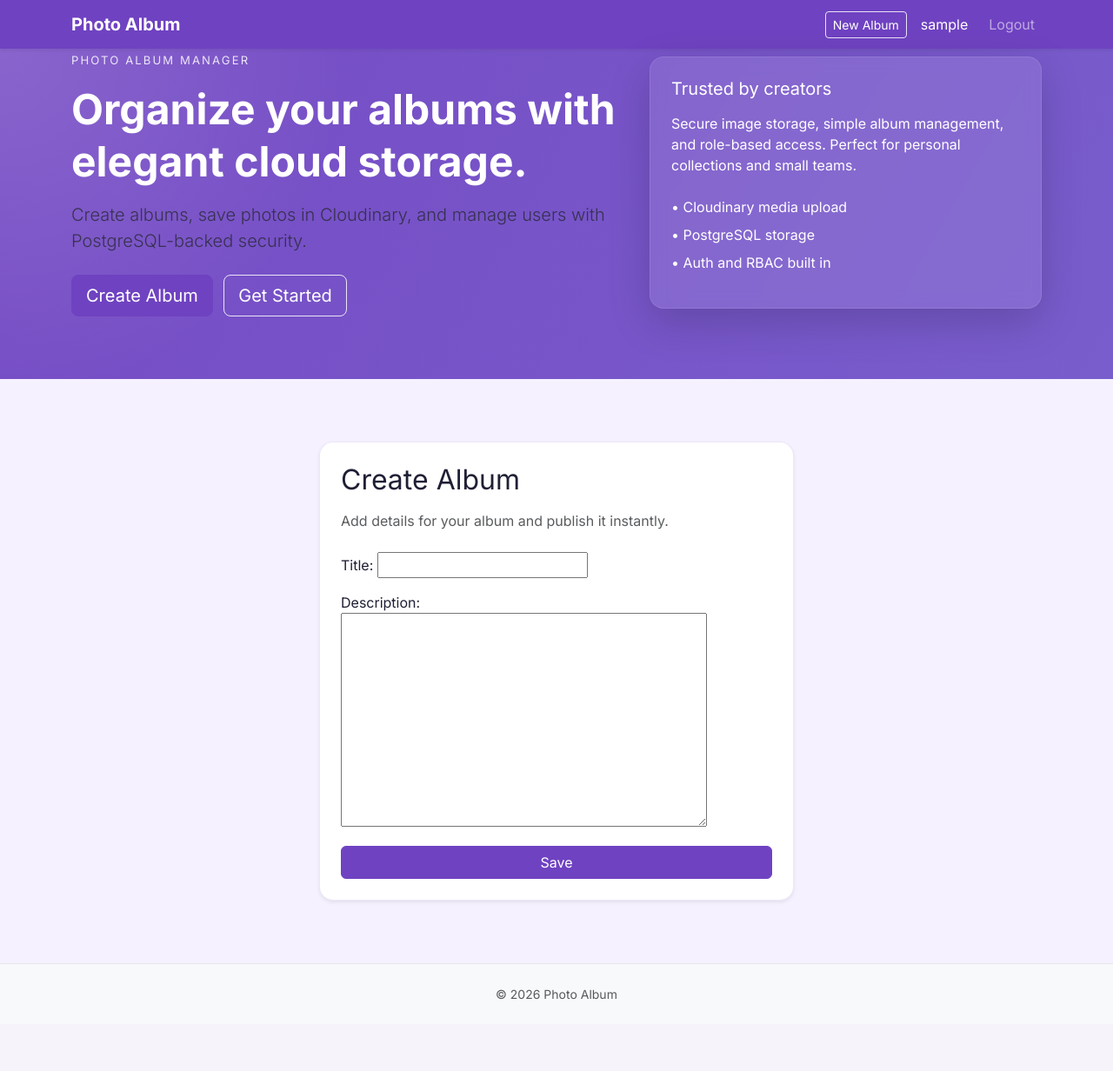
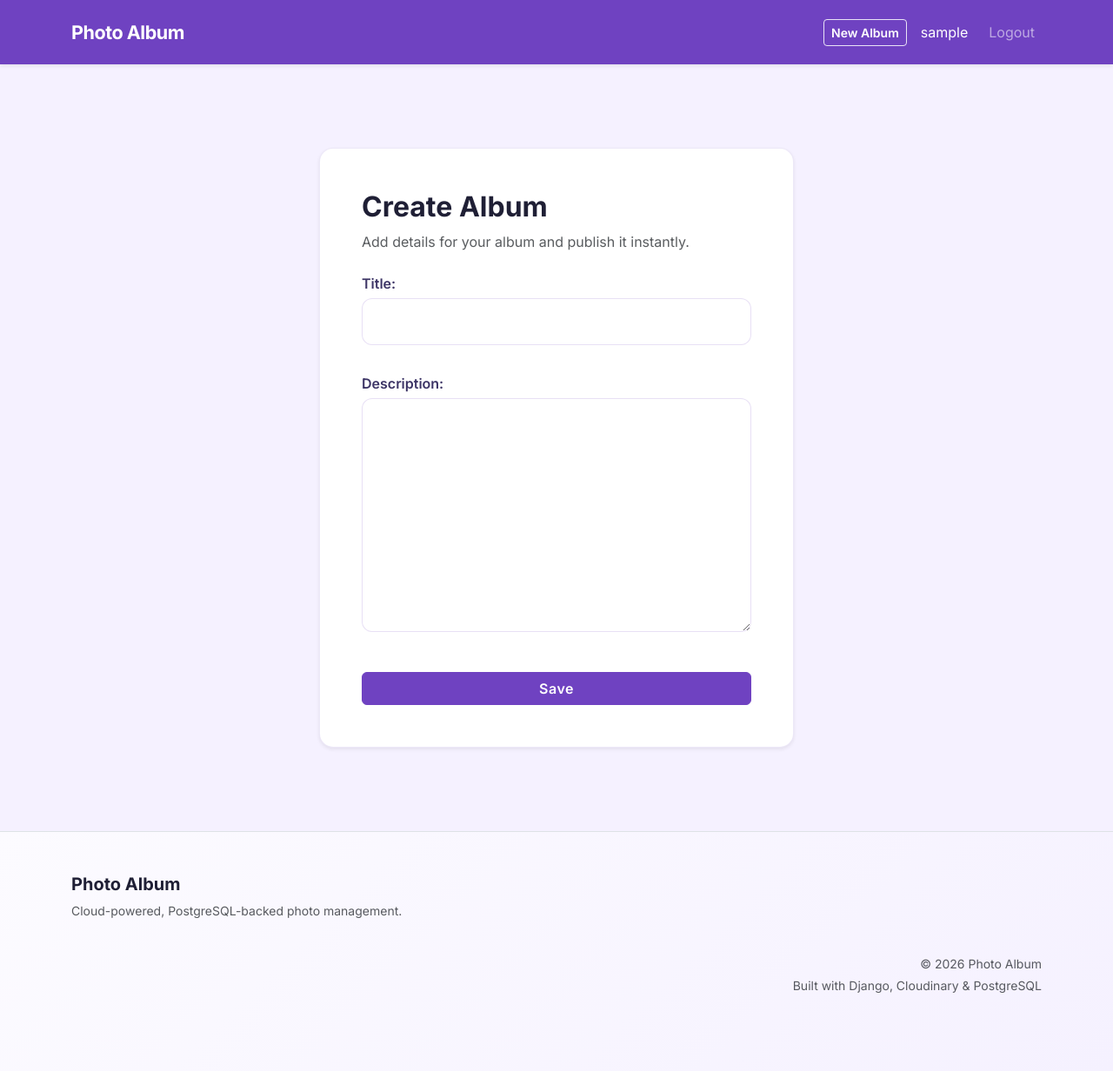
Before and after one commit to ivypenaranda-bit/Album-Repo, a Django app: page /albums/create/ in a window 1280 px wide. Shown: the whole page at 87% size. Before the commit the page ends 1150 px from the top, so only its background shows below. Run offline with Django 4.2, Linux system fonts and the light colour scheme; the visitor is signed in with stand-in values (Sample User, id 1).

Commit message:
fix login page again and again

```diff
--- a/static/css/styles.css
+++ b/static/css/styles.css
@@ -3,31 +3,51 @@ html{scroll-behavior:smooth}
 body{margin:0; font-family: 'Inter', system-ui, -apple-system, 'Segoe UI', Roboto, 'Helvetica Neue', Arial, sans-serif; background:#f5f1ff; color:var(--text)}
 .bg-violet{background-color:var(--violet)!important}
 
-.hero{background: radial-gradient(circle at top left, rgba(255,255,255,0.14), transparent 30%), linear-gradient(120deg, rgba(111,66,193,0.95), rgba(107,77,199,0.9)); min-height:380px;}
-.hero-card{background:rgba(255,255,255,0.12); backdrop-filter: blur(8px);}
-.eyebrow{font-size:.82rem; letter-spacing:.16em; color:rgba(255,255,255,.85);}
+.hero{background: radial-gradient(circle at top left, rgba(255,255,255,0.14), transparent 30%), linear-gradient(120deg, rgba(111,66,193,0.95), rgba(107,77,199,0.9)); min-height:420px; padding:5rem 0;}
+.hero h1{font-size:3.5rem; line-height:1.15; font-weight:800; margin-bottom:1rem;}
+.hero .lead{font-size:1.2rem; opacity:0.95;}
+.hero-card{background:rgba(255,255,255,0.12); backdrop-filter: blur(8px); border-radius:20px;}
+.eyebrow{font-size:.82rem; letter-spacing:.16em; color:rgba(255,255,255,.85); font-weight:600;}
 
-.page-header h2{font-size:2rem;}
-.feature-card{background:#fff; border:1px solid rgba(111,66,193,.12);}
-.feature-card h6{margin-bottom:.75rem; color:var(--violet);}
+.page-header{margin-bottom:3rem;}
+.page-header h2{font-size:2.2rem; font-weight:700; margin-bottom:0.5rem;}
+.page-header p{font-size:1.1rem; opacity:0.8;}
+.feature-card{background:#fff; border:1px solid rgba(111,66,193,.12); border-radius:16px; transition:transform .2s ease, box-shadow .2s ease;}
+.feature-card:hover{transform:translateY(-4px); box-shadow:0 12px 28px rgba(111,66,193,.12);}
+.feature-card h6{margin-bottom:0.75rem; color:var(--violet); font-weight:700; font-size:1.05rem;}
 
-.card{border:0; border-radius:18px; overflow:hidden; background:#fff}
-.album-card{transition:transform .18s ease, box-shadow .18s ease}
-.album-card:hover{transform:translateY(-6px); box-shadow:0 18px 34px rgba(79,61,110,0.12)}
-.card-img-top{object-fit:cover;height:220px}
-.card-body{padding:1.4rem}
+.card{border:0; border-radius:18px; overflow:hidden; background:#fff; box-shadow:0 4px 16px rgba(0,0,0,0.05);}
+.album-card{transition:transform .18s ease, box-shadow .18s ease; cursor:pointer;}
+.album-card:hover{transform:translateY(-8px); box-shadow:0 20px 40px rgba(79,61,110,0.15);}
+.card-img-top{object-fit:cover;height:240px;}
+.card-body{padding:1.5rem;}
+.card-title{font-weight:700; color:var(--text);}
+.card-text{line-height:1.6;}
 
-.btn-primary{background:var(--violet); border-color:var(--violet)}
-.btn-primary:hover{background:var(--violet-600); border-color:var(--violet-600)}
-.btn-outline-light{border-color:rgba(255,255,255,.85); color:#fff}
-.btn-outline-light:hover{background:rgba(255,255,255,.08);}
+.btn-primary{background:var(--violet); border-color:var(--violet); font-weight:600; letter-spacing:0.5px;}
+.btn-primary:hover{background:var(--violet-600); border-color:var(--violet-600); transform:translateY(-2px); box-shadow:0 8px 20px rgba(111,66,193,0.25);}
+.btn-outline-light{border-color:rgba(255,255,255,.85); color:#fff; font-weight:600;}
+.btn-outline-light:hover{background:rgba(255,255,255,.12); border-color:#fff;}
+.btn-link{color:var(--violet); font-weight:600; text-decoration:none;}
+.btn-link:hover{text-decoration:underline;}
+.btn-outline-secondary{border-color:#d1d3d5; color:#6c757d;}
+.btn-outline-secondary:hover{background:#f8f9fa; border-color:#adb5bd;}
+.btn-outline-danger{border-color:#f8a9ae; color:#dc3545;}
+.btn-outline-danger:hover{background:rgba(220,53,69,.1); border-color:#f47074;}
+.btn-danger{background:#dc3545; border-color:#dc3545;}
+.btn-danger:hover{background:#c82333; border-color:#bd2130;}
 
-.photo-grid{display:grid; grid-template-columns: repeat(auto-fill,minmax(240px,1fr)); gap:1.25rem}
-.photo-card{border-radius:16px; overflow:hidden; background:#fff;}
-.photo-card img{width:100%; height:220px; object-fit:cover; display:block}
 
-.form-card, .auth-card{background:#fff; border:1px solid rgba(111,66,193,.12);}
+.photo-grid{display:grid; grid-template-columns: repeat(auto-fill,minmax(260px,1fr)); gap:1.5rem; margin-top:2rem;}
+.photo-card{border-radius:16px; overflow:hidden; background:#fff; box-shadow:0 4px 16px rgba(0,0,0,0.05); transition:transform .2s ease, box-shadow .2s ease;}
+.photo-card:hover{transform:translateY(-6px); box-shadow:0 12px 28px rgba(111,66,193,.12);}
+.photo-card img{width:100%; height:240px; object-fit:cover; display:block;}
+
+.form-card, .auth-card{background:#fff; border:1px solid rgba(111,66,193,.12); box-shadow:0 12px 32px rgba(111,66,193,.08);}
 .form-page, .auth-page{padding-bottom:2rem;}
+.form-page{padding-top:2rem;}
+.form-card h2{font-weight:700; margin-bottom:0.5rem;}
+.form-card > p:first-of-type{font-size:1rem; margin-bottom:2rem;}
 
 .auth-page{min-height:calc(100vh - 110px); display:flex; align-items:center; justify-content:center; padding:4rem 0; background:radial-gradient(circle at top, rgba(111,66,193,.08), transparent 30%), linear-gradient(180deg, #fcfbff 0%, #f5f1ff 100%);}
 .auth-card{padding:2rem 1.75rem; border-radius:28px; box-shadow:0 24px 60px rgba(79,61,110,.08); width:100%; max-width:560px;}
@@ -44,11 +64,27 @@ body{margin:0; font-family: 'Inter', system-ui, -apple-system, 'Segoe UI', Robot
 
 footer{border-top:1px solid rgba(31,31,53,.08); background:#fff}
 
-.placeholder{display:flex; align-items:center; justify-content:center; background:#f1ebff; color:var(--violet); height:220px; border-radius:16px;}
+.placeholder{display:flex; align-items:center; justify-content:center; background:linear-gradient(135deg, #f1ebff 0%, #ebe5ff 100%); color:var(--violet); height:240px; border-radius:16px; border:2px dashed rgba(111,66,193,.2);}
 
-input.form-control, textarea.form-control, select.form-select{border-radius:12px;}
-.form-control:focus, .form-select:focus{box-shadow:0 0 0 0.2rem rgba(111,66,193,.15); border-color:var(--violet)}
+input.form-control, textarea.form-control, select.form-select{border-radius:12px; border:1px solid rgba(111,66,193,.16);}
+.form-control:focus, .form-select:focus{box-shadow:0 0 0 0.2rem rgba(111,66,193,.15); border-color:var(--violet); outline:none;}
+
+.navbar{padding:1rem 0;}
+.navbar-brand{font-size:1.35rem; font-weight:700; letter-spacing:-0.5px;}
+
+h2, h3, h4, h5, h6{font-weight:700; color:var(--text);}
+
+.alert{border-radius:12px; border:1px solid rgba(111,66,193,.12);}\na.alert-link{font-weight:600; text-decoration:none;}\na.alert-link:hover{text-decoration:underline;}
+
+@media (max-width:768px){
+  .hero{min-height:360px; padding:3rem 0;}
+  .hero h1{font-size:2.5rem;}
+  .hero .lead{font-size:1rem;}
+}
 
 @media (max-width:576px){
-  .card-img-top, .placeholder{height:160px}
+  .card-img-top, .placeholder, .photo-card img{height:180px;}
+  .auth-card{padding:1.5rem;}
+  .form-card{padding:1.5rem;}
+  .page-header h2{font-size:1.75rem;}
 }
--- a/templates/albums/album_form.html
+++ b/templates/albums/album_form.html
@@ -1,14 +1,15 @@
 {% extends 'base.html' %}
+{% block hero %}{% endblock %}
 {% block content %}
-<div class="form-page py-4">
+<div class="form-page py-5">
   <div class="row justify-content-center">
     <div class="col-md-8 col-lg-6">
-      <div class="form-card p-4 shadow-sm rounded-4">
-        <h2 class="mb-3">{% if object %}Edit Album{% else %}Create Album{% endif %}</h2>
+      <div class="form-card p-5 shadow-sm rounded-4">
+        <h2 class="mb-2">{% if object %}Edit Album{% else %}Create Album{% endif %}</h2>
         <p class="text-muted mb-4">Add details for your album and publish it instantly.</p>
-        <form method="post">{% csrf_token %}
+        <form method="post" class="auth-form">{% csrf_token %}
           {{ form.as_p }}
-          <button class="btn btn-primary w-100">Save</button>
+          <button class="btn btn-primary w-100 mt-2">Save</button>
         </form>
       </div>
     </div>
--- a/templates/base.html
+++ b/templates/base.html
@@ -63,8 +63,19 @@
       {% block content %}{% endblock %}
     </main>
 
-    <footer class="bg-light py-4 mt-5">
-      <div class="container text-center text-muted small">© {% now "Y" %} Photo Album</div>
+    <footer class="py-5 mt-6 border-top" style="background:linear-gradient(135deg, #fcfbff 0%, #f5f1ff 100%);">
+      <div class="container">
+        <div class="row justify-content-between align-items-start gap-4 mb-4">
+          <div>
+            <h5 class="mb-2">Photo Album</h5>
+            <p class="text-muted small">Cloud-powered, PostgreSQL-backed photo management.</p>
+          </div>
+          <div class="text-md-end">
+            <p class="text-muted small mb-1">© {% now "Y" %} Photo Album</p>
+            <p class="text-muted small">Built with Django, Cloudinary & PostgreSQL</p>
+          </div>
+        </div>
+      </div>
     </footer>
 
     <script src="https://cdn.jsdelivr.net/npm/bootstrap@5.3.0/dist/js/bootstrap.bundle.min.js"></script>
```
Also changed, not shown: templates/albums/album_confirm_delete.html (+18 -6 lines), templates/albums/album_detail.html (+24 -17 lines), templates/albums/album_list.html (+13 -11 lines), templates/albums/photo_form.html (+9 -8 lines).
